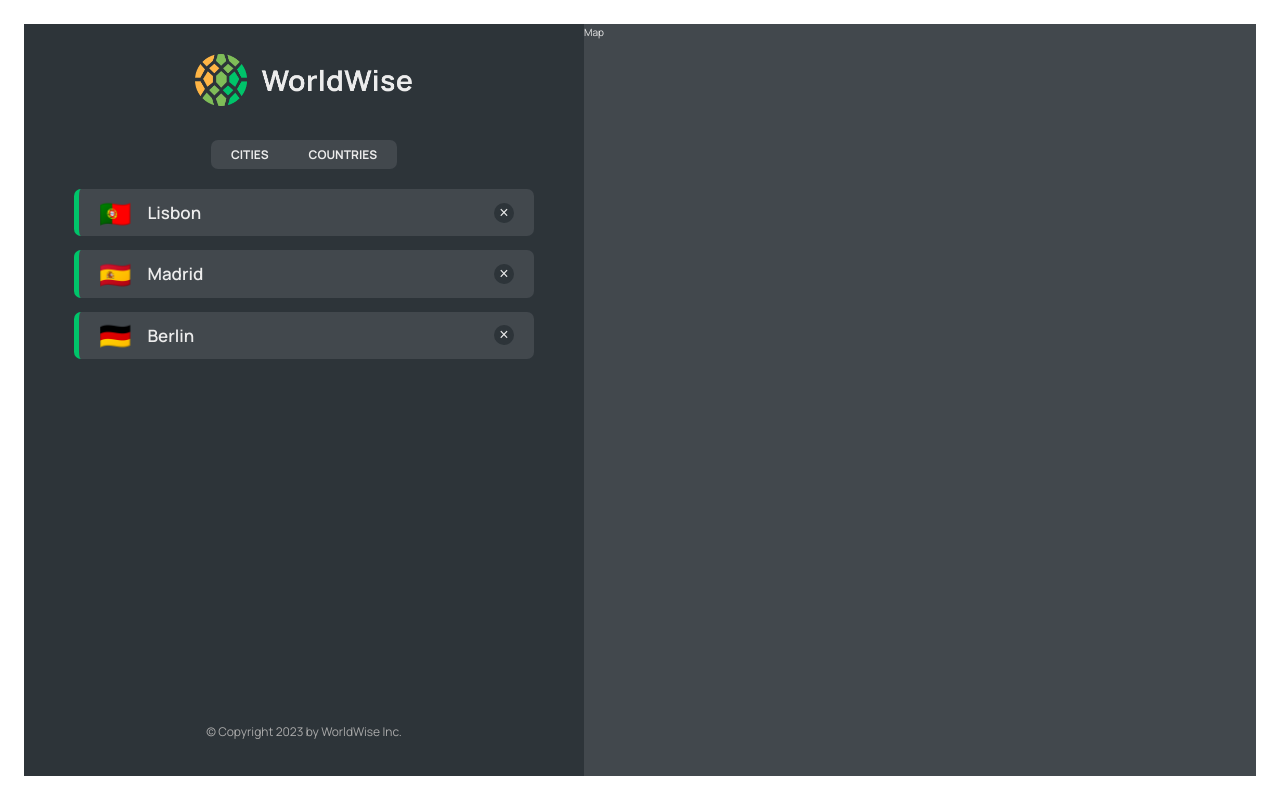
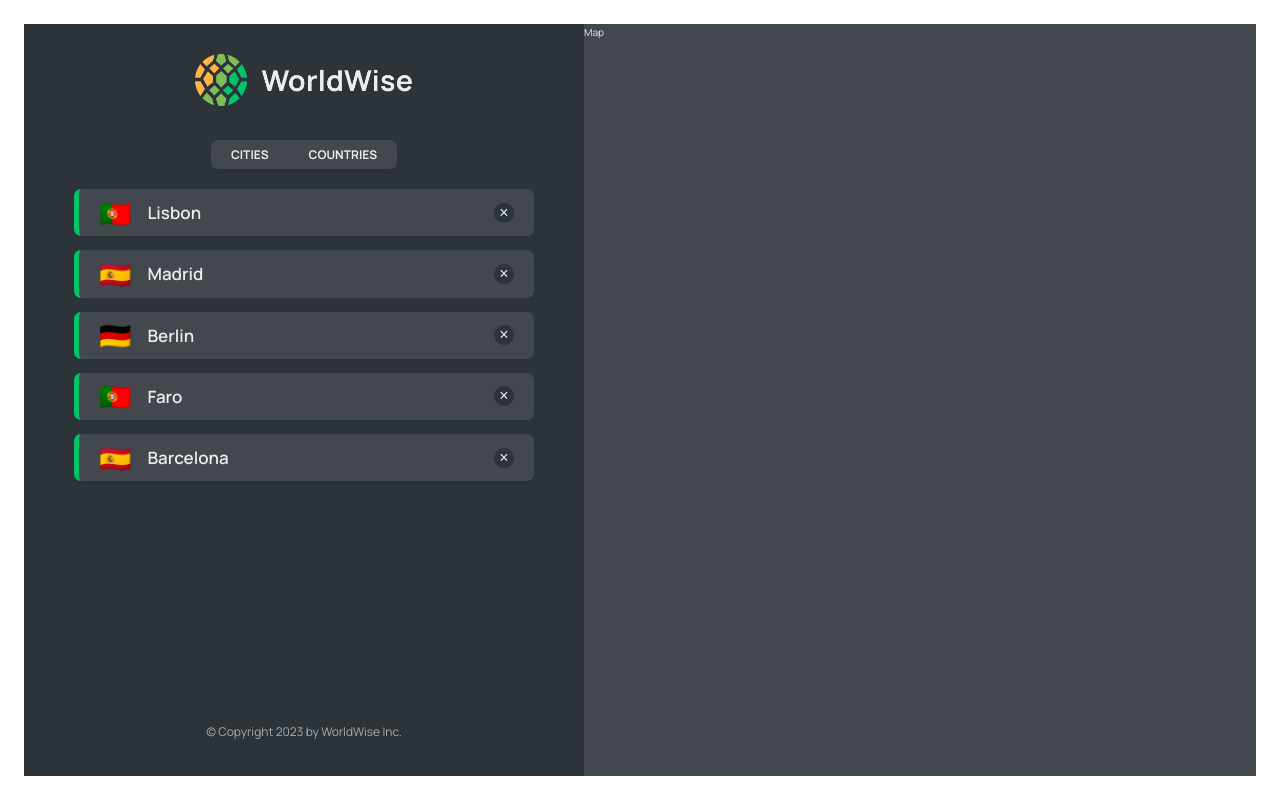
Before and after one commit to codeasrof/world_Wise, a React (Vite) app: page /app in a window 1280 px wide. Built offline with nearby package versions, Linux system fonts and the light colour scheme; data requests are answered from the project's data file.

Commit message:
adding countries

```diff
--- a/data/cities.json
+++ b/data/cities.json
@@ -35,6 +35,30 @@
         "lng": 13.376933665713324
       },
       "id": 98443197
+    },
+    {
+      "cityName": "Faro",
+      "country": "Portugal",
+      "emoji": "🇵🇹",
+      "date": "2027-10-31T15:59:59.138Z",
+      "notes": "My favorite city so far!",
+      "position": {
+        "lat": 38.727881642324164,
+        "lng": -9.140900099907554
+      },
+      "id": 7393038573
+    },
+    {
+      "cityName": "Barcelona",
+      "country": "Spain",
+      "emoji": "🇪🇸",
+      "date": "2027-07-15T08:22:53.976Z",
+      "notes": "",
+      "position": {
+        "lat": 40.46635901755316,
+        "lng": -3.7133789062500004
+      },
+      "id": 1780675134
     }
   ]
 }
--- a/src/App.jsx
+++ b/src/App.jsx
@@ -7,6 +7,7 @@ import Login from "./pages/Login"
 import CityList from "./components/CityList"
 import Homepage from "./pages/Homepage"
 import { useEffect, useState } from "react"
+import CountriesList from "./components/CountriesList"
 
 const BASE_URL = "http://localhost:8000"
 
@@ -41,7 +42,7 @@ export default function App() {
 
           <Route index element={<CityList cities={cities} isLoading={isLoading}/>}/>
           <Route path="cities" element={<CityList cities={cities} isLoading={isLoading}/>} />
-          <Route path="countries" element={<p>List of countries</p>} />
+          <Route path="countries" element={<CountriesList cities={cities} isLoading={isLoading}/>} />
           <Route path="form" element={<p>List of form</p>} />
 
         </Route>
--- /dev/null
+++ b/src/components/CountriesList.jsx
@@ -0,0 +1,27 @@
+/* eslint-disable react/prop-types */
+import CountryItem from "./CountryItem"
+import styles from "./CountriesList.module.css"
+import Spinner from "./Spinner"
+import Message from "./Message"
+
+export default function CountriesList({cities, isLoading}) {
+  if(isLoading) return <Spinner/>
+
+  if(!cities.length) return <Message message="Add your first city by clicking on a city on the map"/>
+
+  const countries = cities.reduce((accumulator, current) => {
+    if(!accumulator.map(el => el.country).includes(current.country)){
+    return [...accumulator, {country: current.country, emoji: current.emoji}]
+    }else{
+        return accumulator
+    }
+    }, [])
+
+  return (
+    <ul className={styles.countriesList}>
+      {countries.map((country) => (
+        <CountryItem key={country.id} country={country}/>
+      ))}
+    </ul>
+  )
+}
--- a/src/components/CountryList.module.css
+++ b/src/components/CountriesList.module.css
@@ -1,4 +1,4 @@
-.countryList {
+.countriesList {
   width: 100%;
   height: 65vh;
   list-style: none;
```
